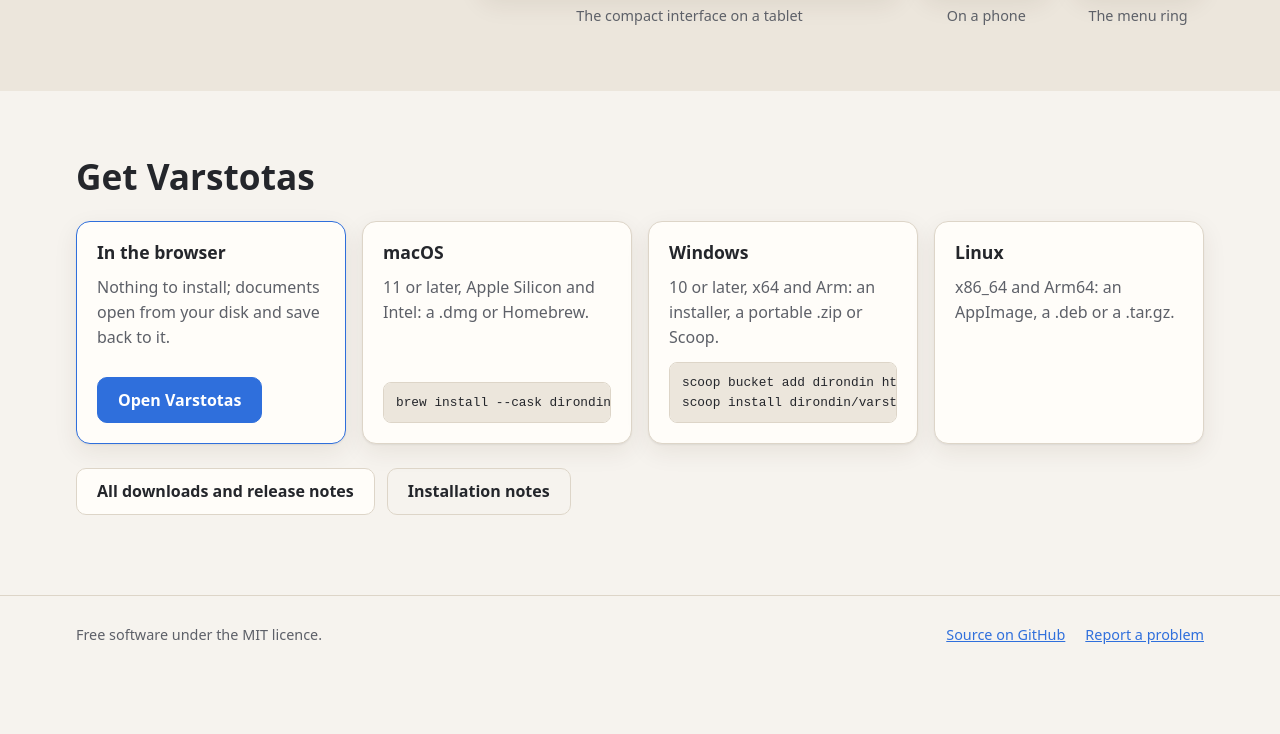
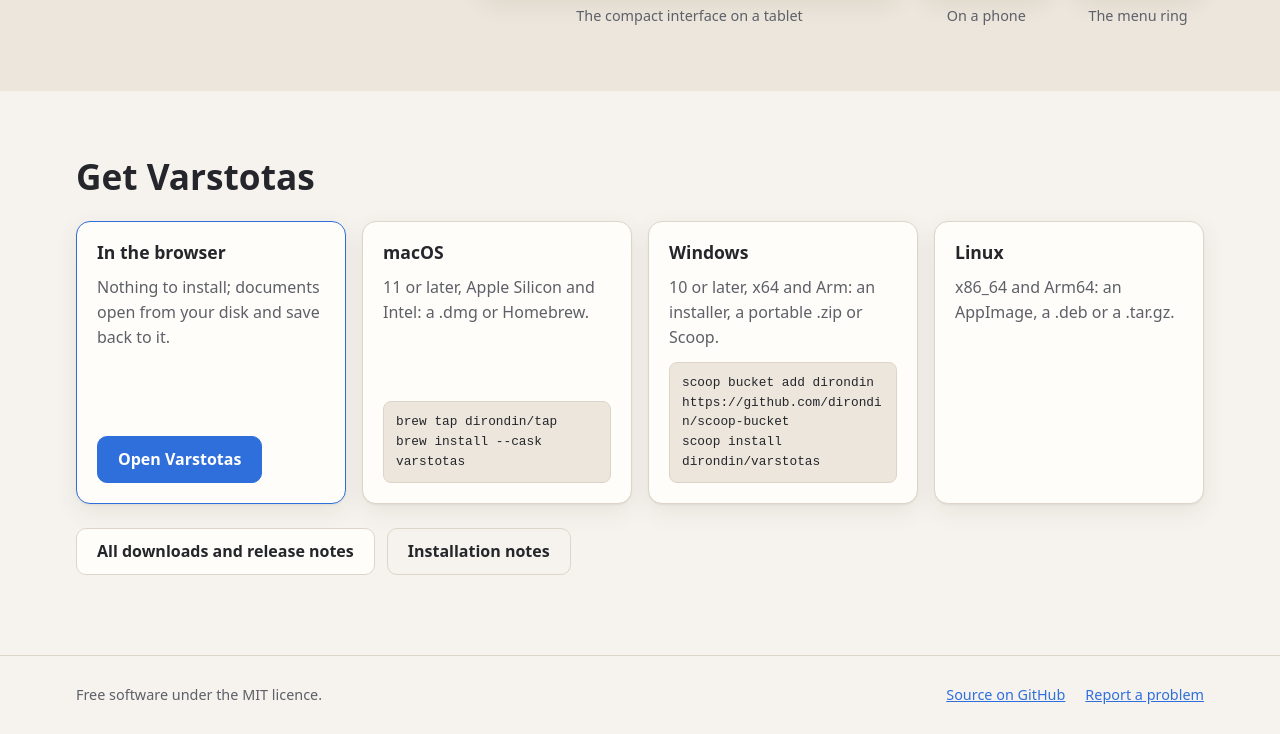
Before and after one commit to dirondin/varstotas, a plain HTML site: page web/index.html in a window 1280 px wide. Shown: the part 3718-4452 px from the top of the page. Before the commit the page ends 4393 px from the top, so only its background shows below. Drawn offline with Linux system fonts and the light colour scheme; files whose address does not match are found by name.

Commit message:
Home page and README: Homebrew adds the tap first (brew tap dirondin/tap, then brew install --cask varstotas); the commands wrap instead of scrolling

```diff
--- a/web/index.html
+++ b/web/index.html
@@ -124,7 +124,8 @@
       <article class="card">
         <h3>macOS</h3>
         <p data-i18n="get-mac-d">11 or later, Apple Silicon and Intel: a .dmg or Homebrew.</p>
-        <pre><code>brew install --cask dirondin/tap/varstotas</code></pre>
+        <pre><code>brew tap dirondin/tap
+brew install --cask varstotas</code></pre>
       </article>
       <article class="card">
         <h3>Windows</h3>
--- a/web/site.css
+++ b/web/site.css
@@ -76,7 +76,7 @@ h1 { font-size: clamp(2.2rem, 5.5vw, 3.6rem); letter-spacing: -.02em; }
 .get .card h3 { margin: 0; }
 .get .card .btn { align-self: flex-start; margin-top: auto; }
 .card.accent { border-color: var(--accent); }
-pre { margin: auto 0 0; padding: 10px 12px; border-radius: 8px; background: var(--bg-band); border: 1px solid var(--line); overflow-x: auto; font-size: .8rem; }
+pre { margin: auto 0 0; padding: 10px 12px; border-radius: 8px; background: var(--bg-band); border: 1px solid var(--line); white-space: pre-wrap; overflow-wrap: anywhere; font-size: .8rem; }
 .links { margin-top: 24px; }
 
 /* gallery */
```
Also changed, not shown: 1 other file.
